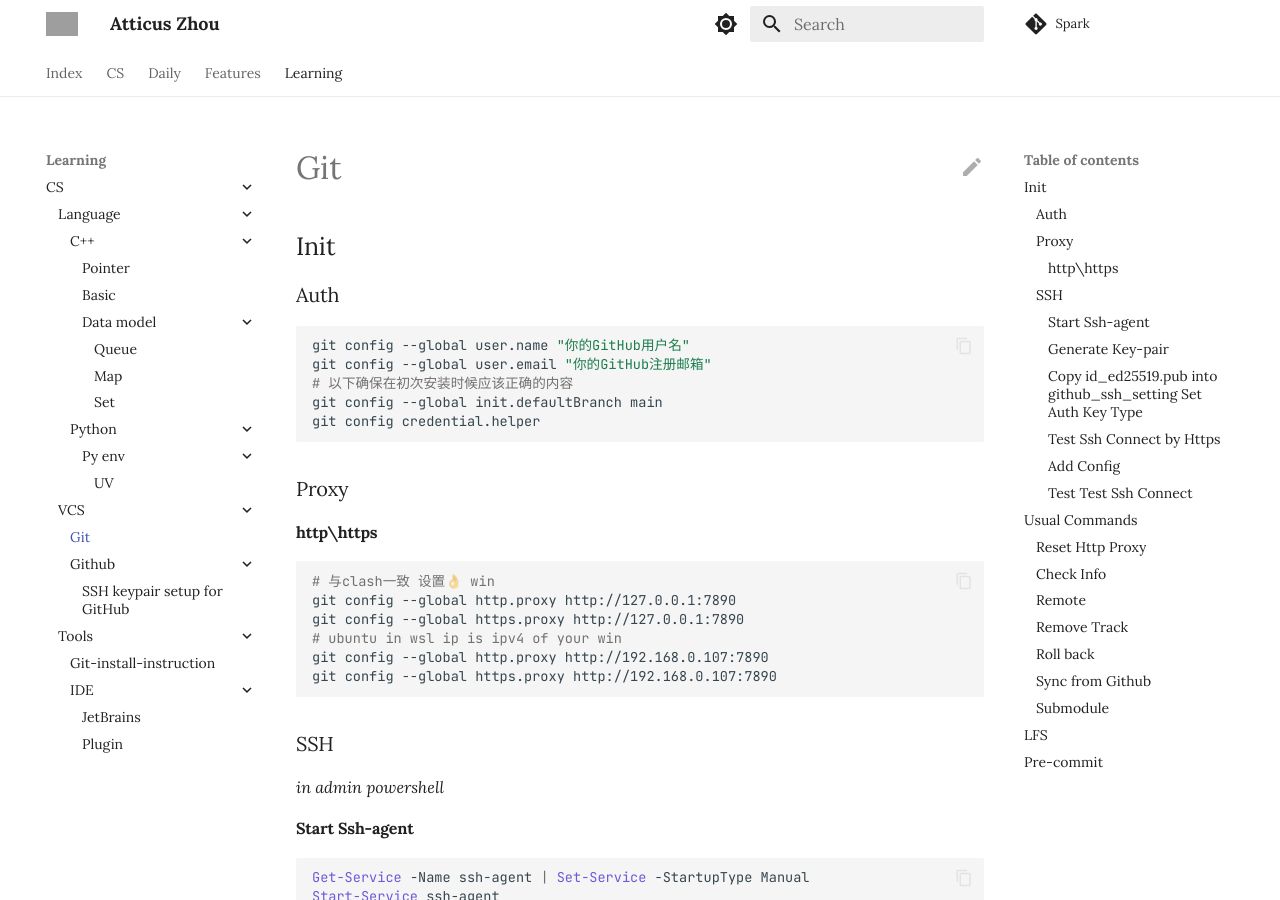
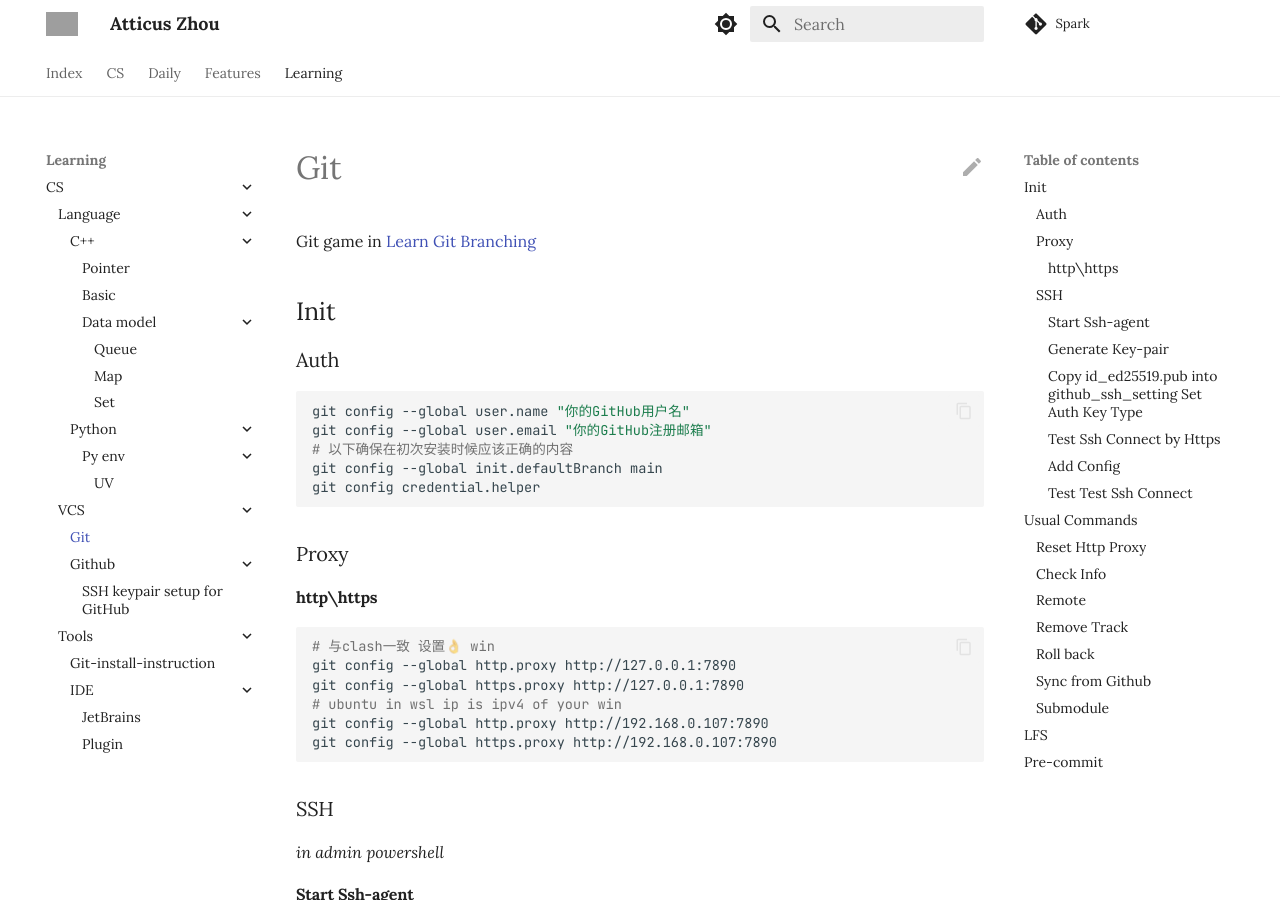
Before and after one commit to Atticuszz/Spark, an MkDocs documentation site: the page built from docs/Learning/CS/VCS/git.md, in a window 1280 px wide and 900 px high. Built offline with MkDocs 1.6.1 and Material for MkDocs 9.7.7, drawn with Linux system fonts in a browser that asks for light colours; comment, search, counter and statistics services are not loaded; grey boxes are pictures that could not be loaded.

Commit message:
vault backup: 2024-09-14 13:17:04
Affected files:
.obsidian/workspace.json
docs/Learning/CS/VCS/git.md

```diff
--- a/docs/Learning/CS/VCS/git.md
+++ b/docs/Learning/CS/VCS/git.md
@@ -1,4 +1,6 @@
 # Git
+
+Git game in [Learn Git Branching](https://learngitbranching.js.org/?locale=en_US)
 
 ## Init
 
```
Also changed, not shown: 1 other file.
